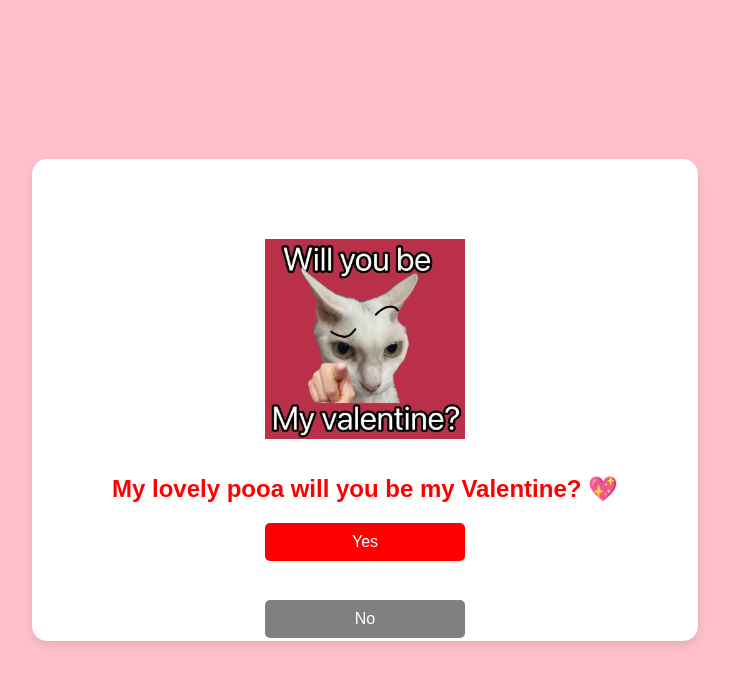
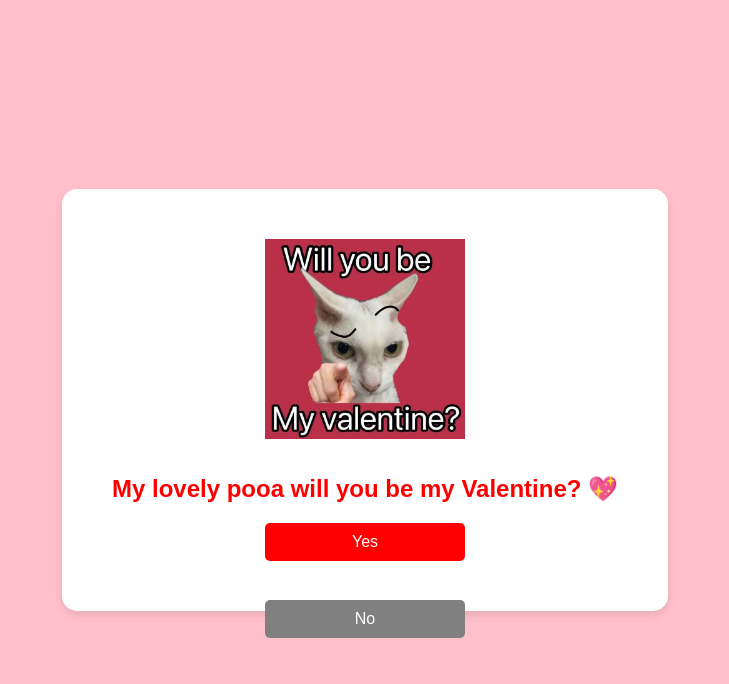
Before and after one commit to meowmeow161/pooa, a plain HTML site: page index.html in a window 1280 px wide. Shown: the whole page, without its empty margins (275-1004 px from the left). Drawn offline with Linux system fonts and the light colour scheme.

Commit message:
Update index.html

```diff
--- a/index.html
+++ b/index.html
@@ -18,7 +18,7 @@
         }
         .container {
             background: white;
-            padding: 80px;
+            padding: 50px;
             border-radius: 15px;
             box-shadow: 0 4px 10px rgba(0, 0, 0, 0.1);
             max-width: 90%;
```
